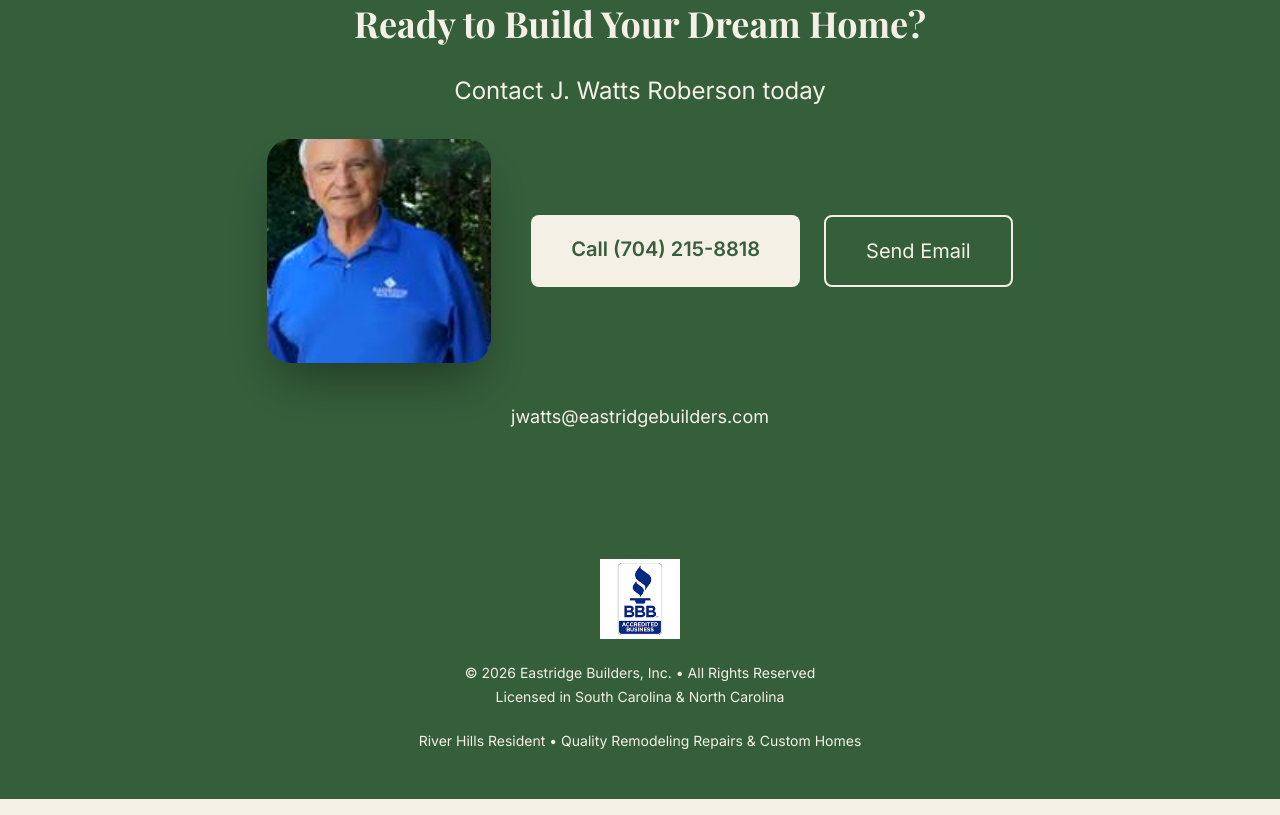
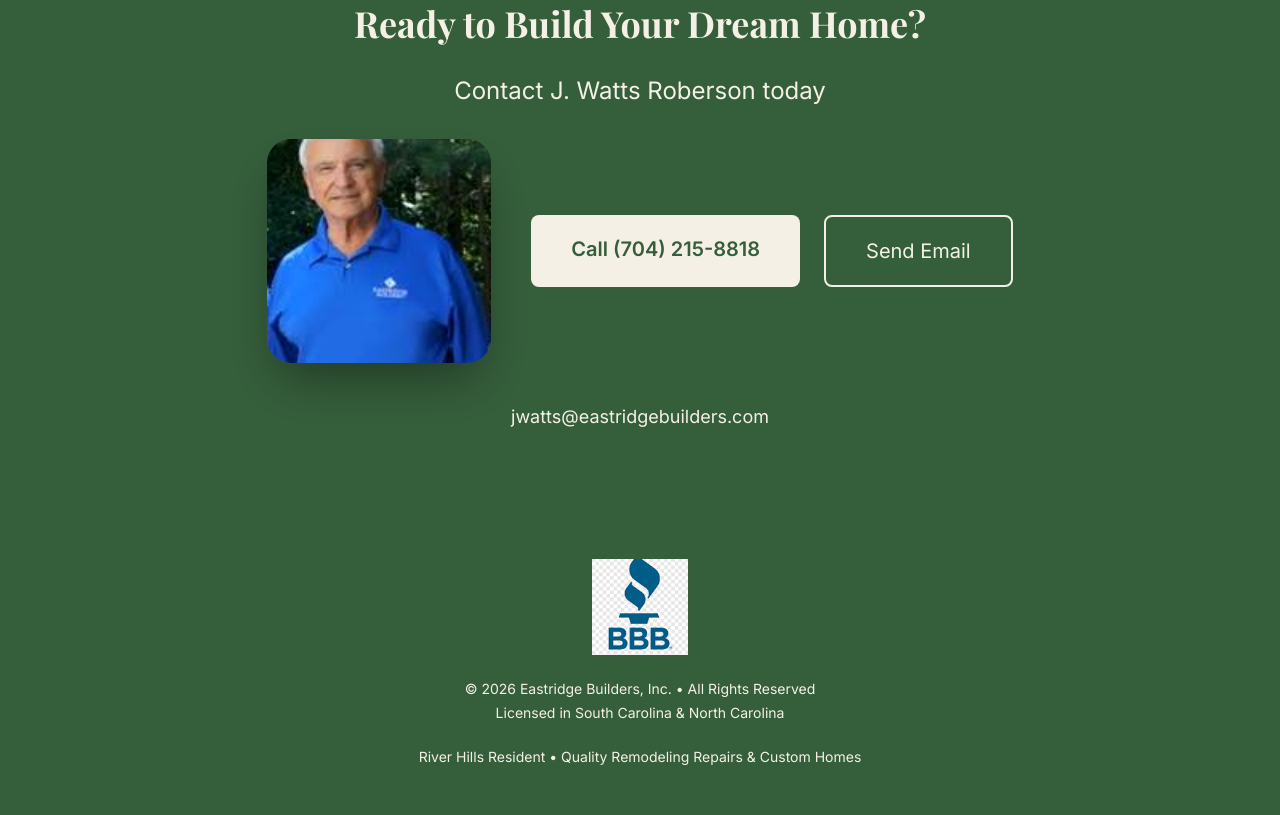
Before and after one commit to bookandshores/eastridgebuilders, a plain HTML site: page index.html in a window 1280 px wide. Shown: the part 2073-2888 px from the top of the page. Drawn offline with nearby package versions, Linux system fonts and the light colour scheme.

Commit message:
Add files via upload

```diff
--- a/index.html
+++ b/index.html
@@ -169,9 +169,10 @@
   <footer class="bg-[#355E3B] text-[#F5F0E6] py-12 text-center">
     <div class="max-w-5xl mx-auto px-6">
       <div class="flex flex-col items-center gap-6">
-        <img src="download.png"
-             alt="BBB Accredited A+ Rating"
-             class="h-20 w-auto">
+        <!-- Updated BBB Logo -->
+        <img src="download-1.png"
+             alt="BBB Accredited"
+             class="h-24 w-auto">
 
         <div>
           <p class="text-sm">© 2026 Eastridge Builders, Inc. • All Rights Reserved</p>
```
Also changed, not shown: download-1.png (added).
